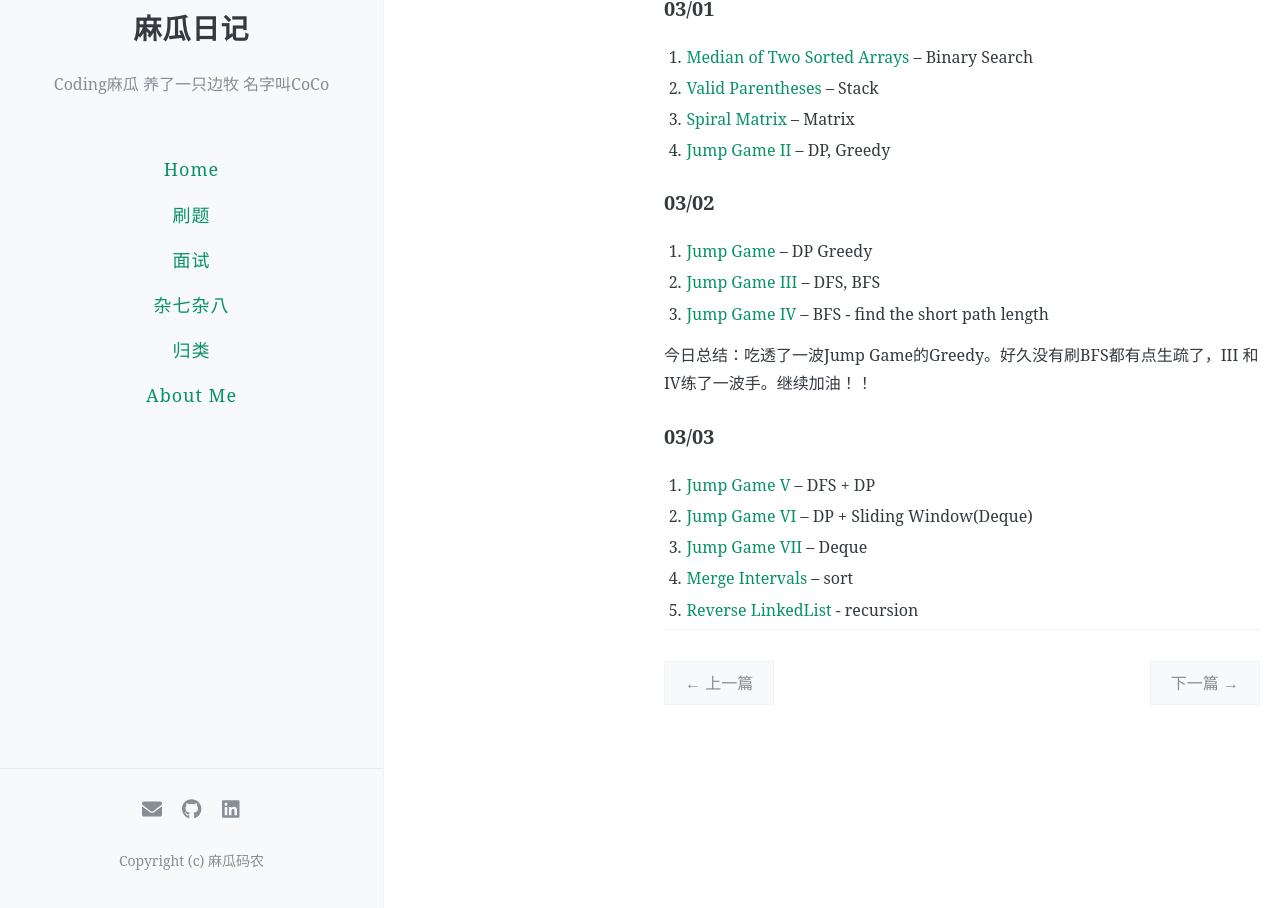
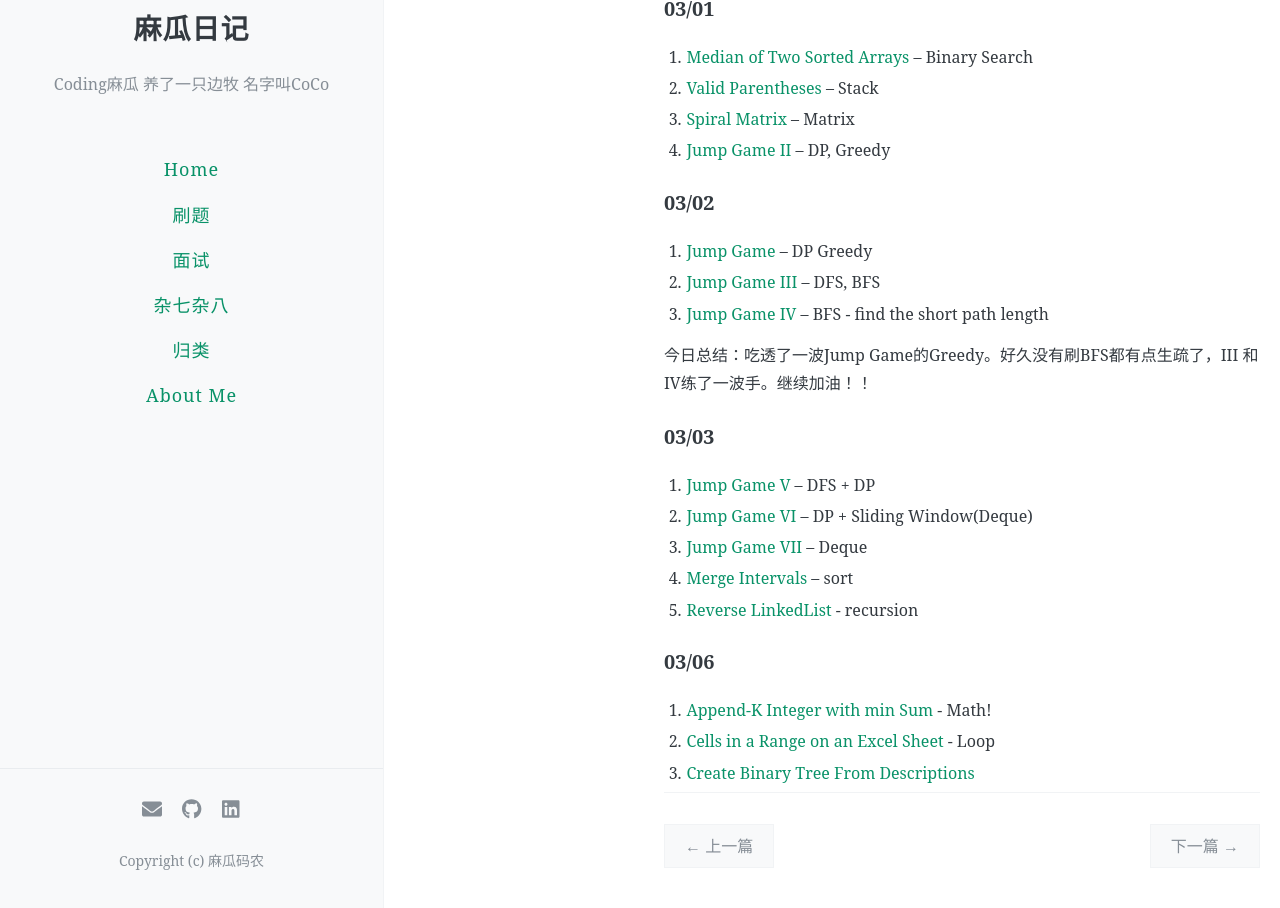
Before and after one commit to bfding95/bfding95.Github.io, a Jekyll site: the page built from _posts/2022-03-01-March-leetcode-record.md, in a window 1280 px wide and 1202 px high, cut to the strip 294-1202 px from the top of the window. Built offline with Jekyll 4.4.1, drawn with Linux system fonts in a browser that asks for light colours; comment, search, counter and statistics services are not loaded.

```diff
--- a/_posts/2022-03-01-March-leetcode-record.md
+++ b/_posts/2022-03-01-March-leetcode-record.md
@@ -33,3 +33,8 @@ ToDo: 熟悉熟练BackTracking题目
 3. [Jump Game VII](https://leetcode.com/problems/jump-game-vii/) -- Deque
 4. [Merge Intervals](https://leetcode.com/problems/merge-intervals/submissions/) -- sort
 5. [Reverse LinkedList](https://leetcode.com/problems/reverse-linked-list) - recursion
+
+### 03/06
+1. [Append-K Integer with min Sum](https://leetcode.com/problems/append-k-integers-with-minimal-sum) - Math!
+2. [Cells in a Range on an Excel Sheet](https://leetcode.com/problems/cells-in-a-range-on-an-excel-sheet/) - Loop
+3. [Create Binary Tree From Descriptions](https://leetcode.com/problems/create-binary-tree-from-descriptions/)
```
